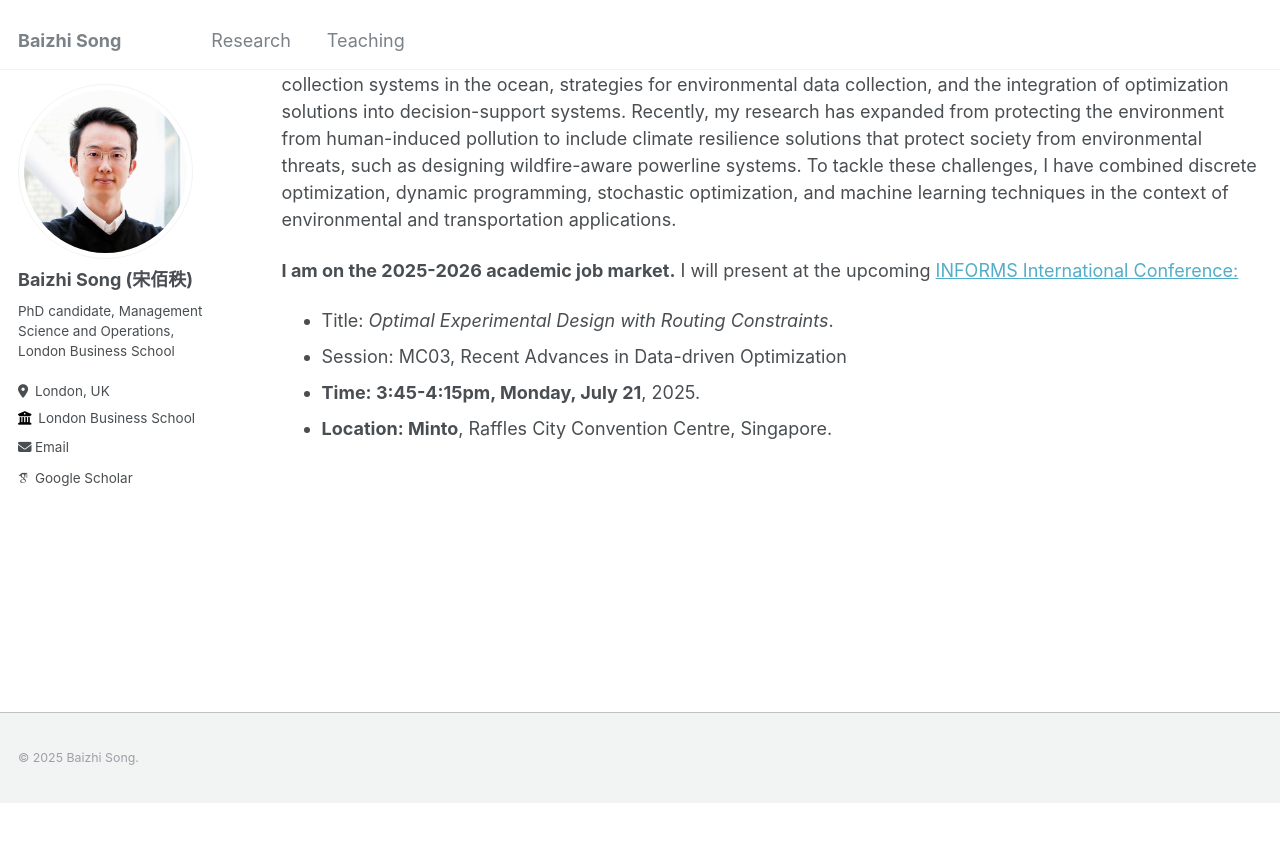
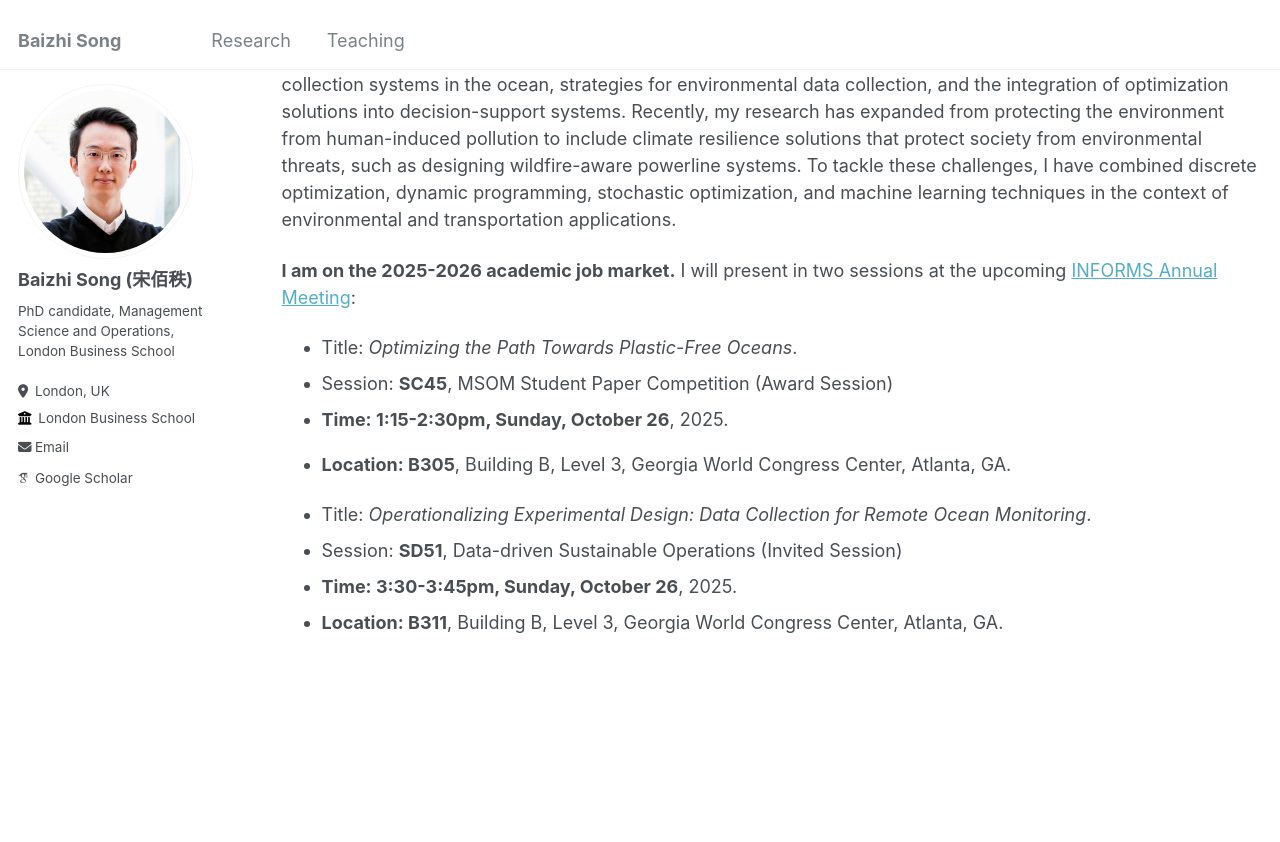
Before and after one commit to Baizhi-Song/baizhi-song.github.io, a Jekyll site: the page built from _pages/about.md, in a window 1280 px wide and 900 px high, scrolled down 412 px. Shown: the top 842 px of the window. Built offline with Jekyll 4.4.1, drawn with Linux system fonts in a browser that asks for light colours; some web fonts are replaced; before the commit the page ends 1216 px from its top, so only the background shows below that.

Commit message:
Update about.md

```diff
--- a/_pages/about.md
+++ b/_pages/about.md
@@ -17,11 +17,17 @@ Welcome! I am a fourth-year Ph.D. candidate in [Management Science and Operation
 My research objective is to develop novel optimization algorithms to address pressing environmental challenges. Motivated by a real-world collaboration, my research experience has led me to investigate the routing of plastic collection systems in the ocean, strategies for environmental data collection, and the integration of optimization solutions into decision-support systems. Recently, my research has expanded from protecting the environment from human-induced pollution to include climate resilience solutions that protect society from environmental threats, such as designing wildfire-aware powerline systems. To tackle these challenges, I have combined discrete optimization, dynamic programming, stochastic optimization, and machine learning techniques in the context of environmental and transportation applications.
 
 **I am on the 2025-2026 academic job market.**
-I will present at the upcoming [INFORMS International Conference:](https://meetings.informs.org/wordpress/2025international/)
-- Title: *Optimal Experimental Design with Routing Constraints*.
-- Session: MC03, Recent Advances in Data-driven Optimization
-- **Time: 3:45-4:15pm, Monday, July 21**, 2025.
-- **Location: Minto**, Raffles City Convention Centre, Singapore.
+I will present in two sessions at the upcoming [INFORMS Annual Meeting](https://meetings.informs.org/wordpress/annual/agenda/):
+
+- Title: *Optimizing the Path Towards Plastic-Free Oceans*.
+- Session: **SC45**, MSOM Student Paper Competition (Award Session)
+- **Time: 1:15-2:30pm, Sunday, October 26**, 2025.
+- **Location: B305**, Building B, Level 3, Georgia World Congress Center, Atlanta, GA.
+
+- Title: *Operationalizing Experimental Design: Data Collection for Remote Ocean Monitoring*.
+- Session: **SD51**, Data-driven Sustainable Operations (Invited Session)
+- **Time: 3:30-3:45pm, Sunday, October 26**, 2025.
+- **Location: B311**, Building B, Level 3, Georgia World Congress Center, Atlanta, GA.
 
 
 <!--
```
